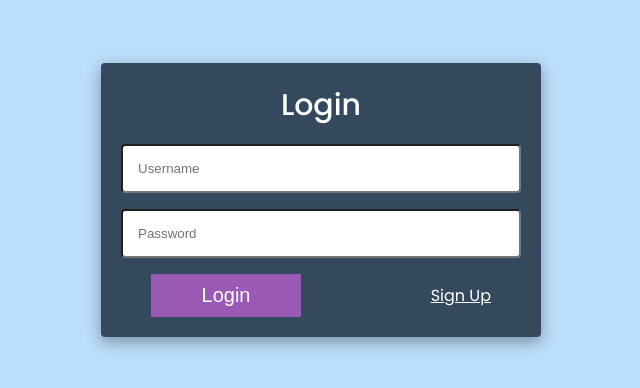
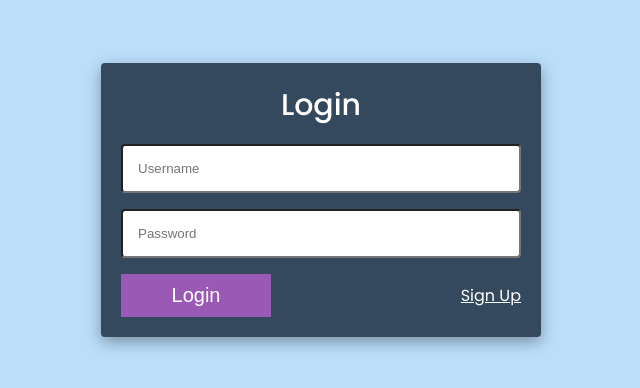
Before and after one commit to Ritwik880/react-redux-auth, a React (Vite) app: page / in a window 1280 px wide. Shown: the part 200-588 px from the top of the page, without its empty margins (319-959 px from the left). Built offline with nearby package versions, Linux system fonts and the light colour scheme.

Commit message:
Minor fix

```diff
--- a/src/App.scss
+++ b/src/App.scss
@@ -53,7 +53,7 @@
         display: flex;
         justify-content: space-between;
         align-items: center;
-        width: 85%;
+        width: 100%;
     }
 
     .login-text {
```
